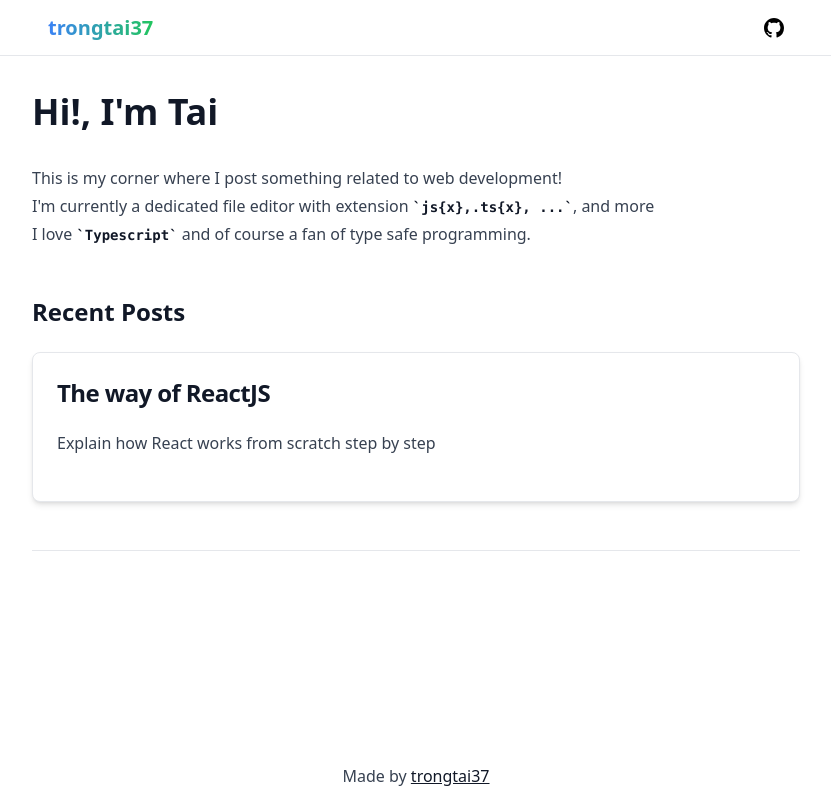
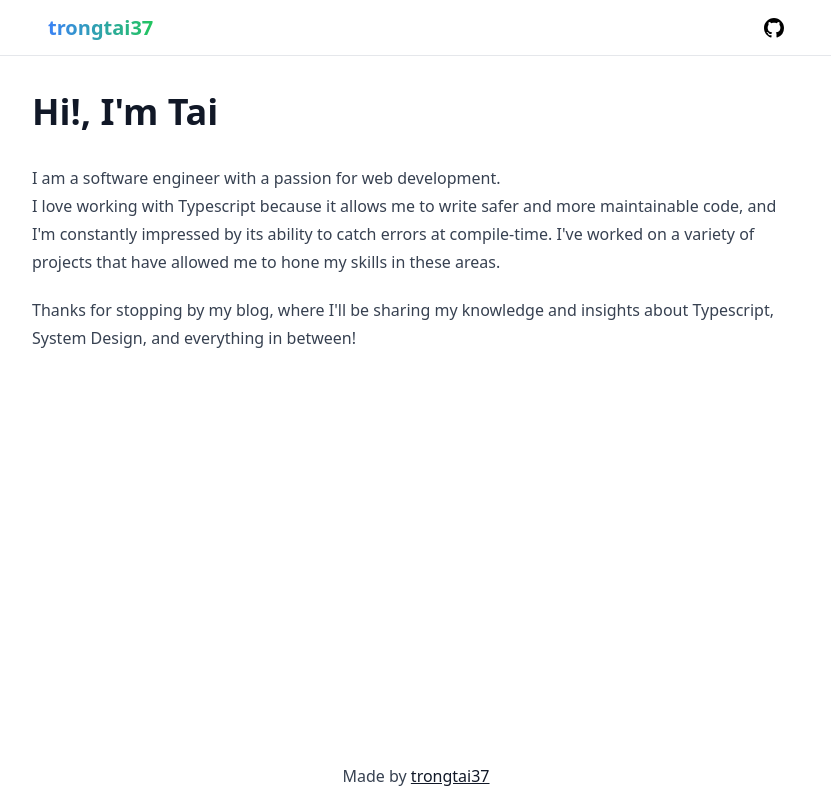
Before and after one commit to trongtai37/changelog, a Next.js app: page / in a window 1280 px wide. Shown: the whole page, without its empty margins (224-1055 px from the left). Built offline with nearby package versions, Linux system fonts and the light colour scheme.

Commit message:
chore: simplify content

```diff
--- a/pages/index.tsx
+++ b/pages/index.tsx
@@ -8,26 +8,26 @@ interface HomeProps {
 }
 
 const Home: NextPage<HomeProps> = ({ posts }) => {
-  console.log('🚀 ~ file: index.tsx:11 ~ posts', posts);
   return (
     <div className='mx-auto max-w-3xl prose'>
       <p></p>
       <h1>Hi!, I&apos;m Tai</h1>
       <p>
-        This is my corner where I post something related to web development!{' '}
-        <br />
-        I&apos;m currently a dedicated file editor with extension{' '}
-        <code>{`js{x},.ts{x}, ...`}</code>, and more
-        <br />I love <code>{`Typescript`}</code> and of course a fan of type
-        safe programming.
+        I am a software engineer with a passion for web development.
+        <br />I love working with Typescript because it allows me to write safer
+        and more maintainable code, and I'm constantly impressed by its ability
+        to catch errors at compile-time. I've worked on a variety of projects
+        that have allowed me to hone my skills in these areas.
       </p>
-      <p></p>
-
-      <h2>Recent Posts</h2>
+      <p>
+        Thanks for stopping by my blog, where I'll be sharing my knowledge and
+        insights about Typescript, System Design, and everything in between!
+      </p>
+      {/* <h2>Recent Posts</h2>
       {posts.map((post) => (
         <PostCard post={post} key={post.slug} />
       ))}
-      <hr />
+      <hr /> */}
 
       {/* <h2>Pet Projects</h2>
       <hr /> */}
```
